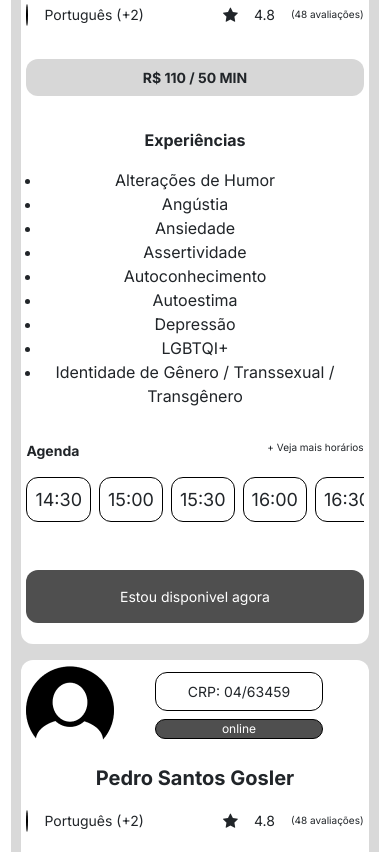
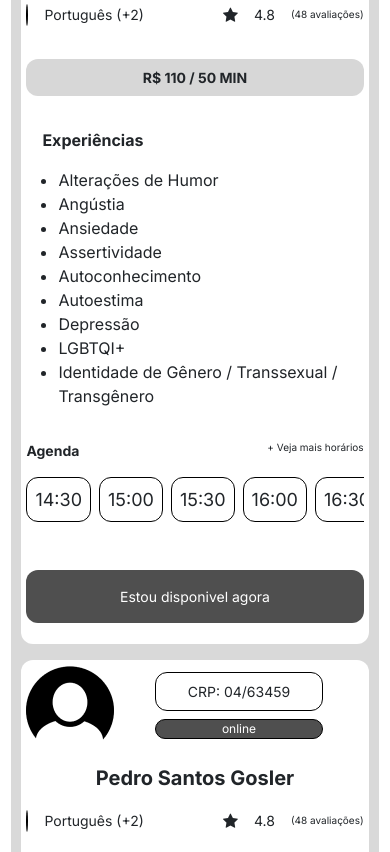
Before and after one commit to guimaciel/smpsicologia, a plain HTML site: page frontend/index.html in a window 390 px wide. Shown: the part 1279-2131 px from the top of the page. Drawn offline with nearby package versions, Linux system fonts and the light colour scheme; some icons are missing.

Commit message:
Fix responsive

```diff
--- a/frontend/css/index.css
+++ b/frontend/css/index.css
@@ -126,6 +126,14 @@
     display: flex;
     flex-direction: column;
     font-weight: 700;
+    padding-left: 1rem;
+    align-items: flex-start;
+  }
+
+
+
+  ul, li {
+    text-align: left;
   }
 
   .especialista-agenda {
--- a/frontend/css/main.css
+++ b/frontend/css/main.css
@@ -147,6 +147,7 @@ ul {
 footer {
   background-color: #969696;
   margin: 0;
+  padding-bottom: 1rem;
 }
 
 .link-footer {
```
